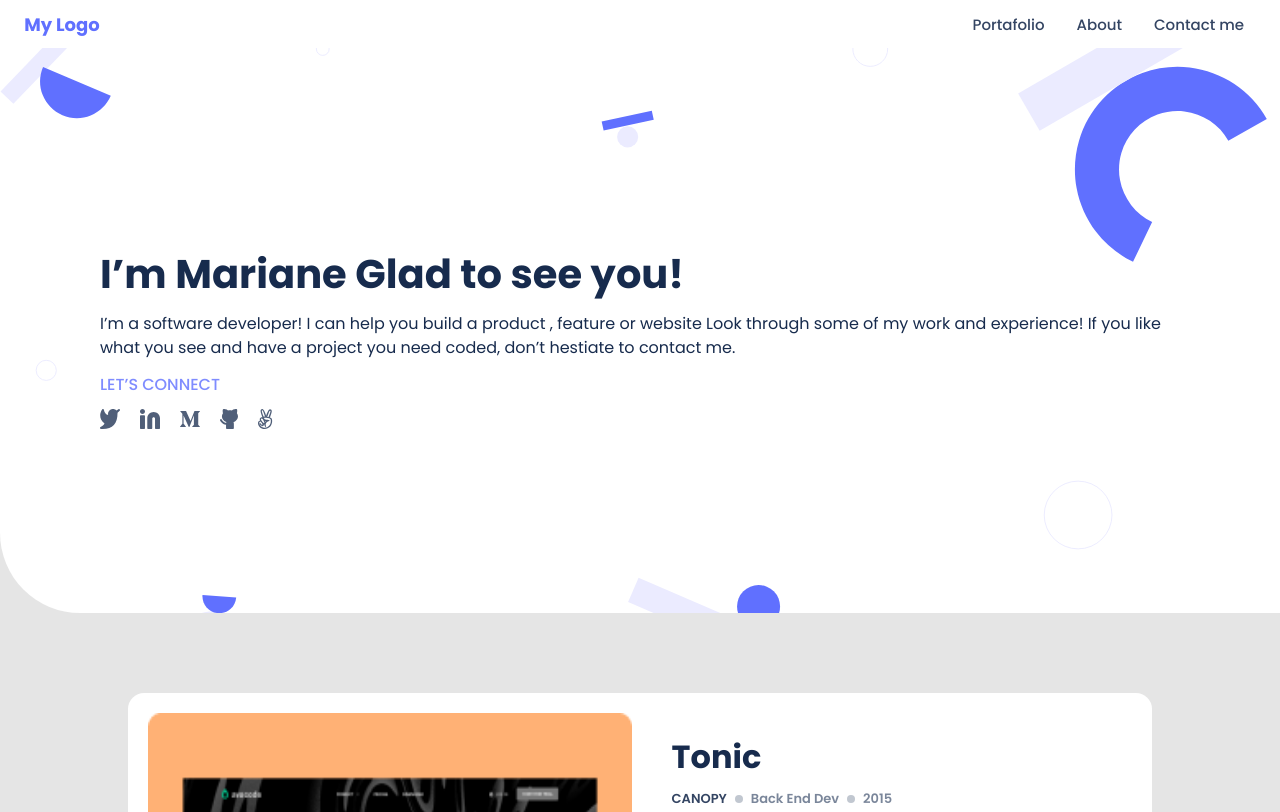
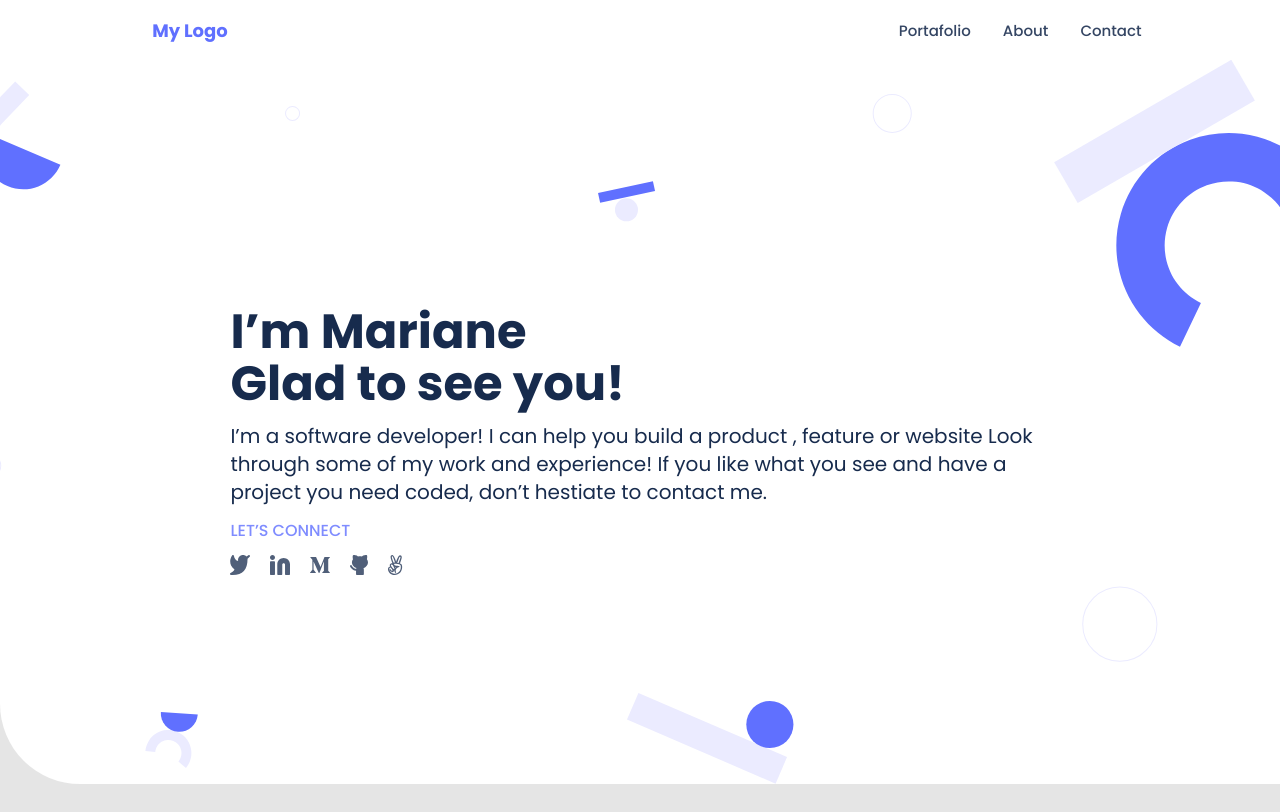
Before and after one commit to dqarias/Portafolio, a plain HTML site: page index.html in a window 1280 px wide. Shown: the top 812 px of the page. Drawn offline with Linux system fonts and the light colour scheme.

Commit message:
Update styling of media query desktop version

```diff
--- a/css/header.css
+++ b/css/header.css
@@ -33,6 +33,6 @@
   cursor: pointer;
 }
 
-.header__list{
+.header__list {
   display: none;
 }
--- a/css/hero.css
+++ b/css/hero.css
@@ -18,8 +18,6 @@
   font: normal 700 40px 'Poppins', sans-serif;
   line-height: 52px;
   color: #172b4d;
-  display: flex;
-  align-items: center;
 }
 
 .hero__description {
--- a/css/styles.css
+++ b/css/styles.css
@@ -17,15 +17,22 @@ body {
   background-color: #e5e5e5;
 }
 
-@media (min-width : 768px){
+@media (min-width: 768px) {
+  /* header section */
 
- /*header section*/
-  .header__list{
+  .header {
+    height: 60px;
+    padding-right: min(8%);
+    padding-left: min(10%);
+    z-index: 1;
+  }
+
+  .header__list {
     display: flex;
     list-style: none;
   }
 
-  .header__link a{
+  .header__link a {
     text-decoration: none;
     font: normal 500 15px 'Poppins', sans-serif;
     color: #344563;
@@ -36,28 +43,42 @@ body {
     display: none;
   }
 
-/*hero section*/
+  /* hero section */
   .hero {
-    padding-left: 100px;
-    padding-right: 100px;
+    padding-left: min(18%);
+    padding-right: min(18%);
     background-image: url("../images/header-bg.svg");
+    background-size: cover;
     width: 100%;
+    margin-top: 60px;
   }
 
   .hero__title {
-    margin-top: 200px;
+    margin-top: min(30%);
+    font-size: 48px;
+    display: flex;
+    flex-direction: column;
+  }
+
+  .hero__title-text {
+    width: min(100%);
+  }
+
+  .hero__description {
+    font-size: 20px;
+    line-height: 28px;
   }
 
   .hero__social {
-    margin-bottom: 180px;
+    margin-bottom: min(25%);
   }
 
-/*works section*/
+  /* works section */
   .works {
     grid-template-columns: 10% auto 10%;
   }
 
-/*card*/
+  /* card */
   .card-project {
     flex-direction: row;
     padding: min(2%);
@@ -69,11 +90,12 @@ body {
     align-items: center;
   }
 
-.card__img{
+  .card__img {
     width: min(100%);
     height: min(100%);
   }
-.card__body{
+
+  .card__body {
     width: min(50%);
     padding-bottom: min(13%);
     margin-left: 16px;
@@ -91,29 +113,29 @@ body {
     margin-top: 22px;
   }
 
-/*about me section*/
+  /* about me section */
 
   .about-myself {
     padding: 0 10%;
     flex-direction: row;
   }
 
-.about__main{
+  .about__main {
     width: min(50%);
     margin-right: 22px;
   }
 
-.about__extra{
+  .about__extra {
     width: min(50%);
     margin-top: 100px;
   }
 
-.about__categories-submenu{
+  .about__categories-submenu {
     display: flex;
     flex-direction: row;
   }
 
-.about__categories-submenu li{
+  .about__categories-submenu li {
     margin-right: 24px;
     width: 100px;
   }
@@ -123,7 +145,7 @@ body {
     align-items: flex-start;
   }
 
-.submenu__link{
+  .submenu__link {
     display: flex;
     flex-direction: column;
   }
@@ -136,9 +158,9 @@ body {
     margin-bottom: 10px;
   }
 
-/*contact me section*/
+  /* contact me section */
 
-.contact-me{
+  .contact-me {
     background-image: url(/images/contact-form-background-shapes@2x.png);
     background-size: contain;
     background-position: center;
--- a/index.html
+++ b/index.html
@@ -17,16 +17,16 @@
           alt="navigation icon"
         />
         <ul class="header__list">
-          <li class="header__link"><a href="#">Portafolio</a></li>
-          <li class="header__link"><a href="#">About</a></li>
-          <li class="header__link"><a href="#">Contact me</a></li>
+          <li class="header__link"><a href="#works">Portafolio</a></li>
+          <li class="header__link"><a href="#about-me">About</a></li>
+          <li class="header__link"><a href="#contact-me">Contact</a></li>
         </ul>
       </nav>
     </header>
     <main class="main">
       <section id="hero" class="hero">
-      <div>
-        <h1 class="hero__title">I’m Mariane Glad to see you!</h1>
+      <div class="hero__main">
+        <h1 class="hero__title"><span class="hero__title-text">I’m Mariane </span><span class="hero__title-text">Glad to see you!</span></h1>
         <p class="hero__description">
           I’m a software developer! I can help you build a product , feature or
           website Look through some of my work and experience! If you like what
@@ -62,9 +62,8 @@
           </li>
         </ul>
       </div>
-
       </section>
-      <section class="works">
+      <section id="works" class="works">
         <div class="card-project">
           <div class="card__image">
             <img
@@ -206,7 +205,7 @@
           </div>
         </div>
       </section>
-      <section class="about-myself">
+      <section id="about-me" class="about-myself">
         <div class="about__main">
           <h2 class="about__title">
             About <br />
@@ -285,7 +284,7 @@
       </section>
     </main>
     <footer class="footer">
-      <section class="contact-me">
+      <section id="contact-me" class="contact-me">
         <div class="contact-legend">
           <h3 class="contact-title">Contact me</h3>
           <p class="contact-description">
```
Lines whose indentation alone changed are shown as unchanged.
